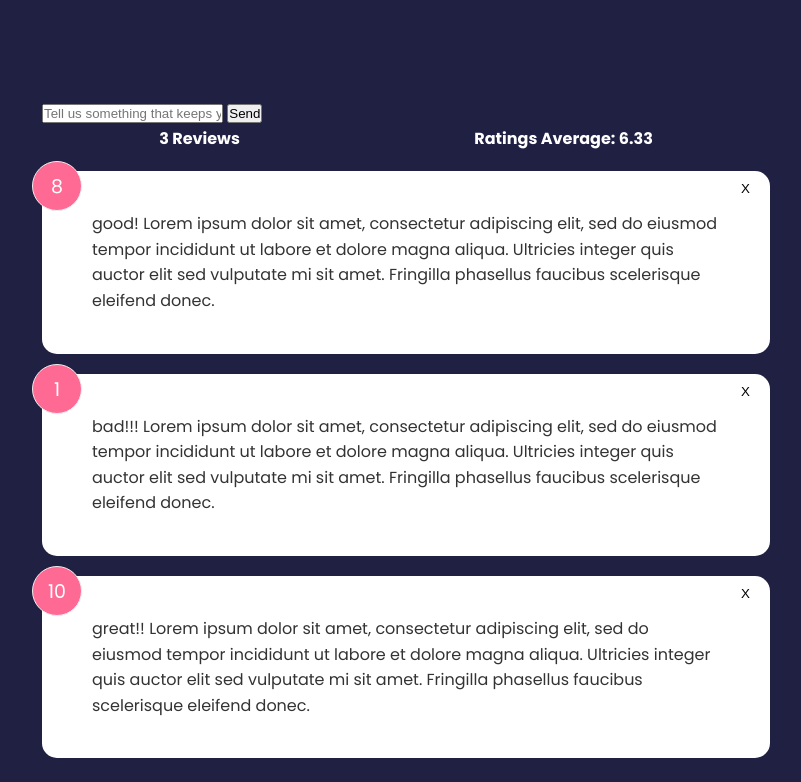
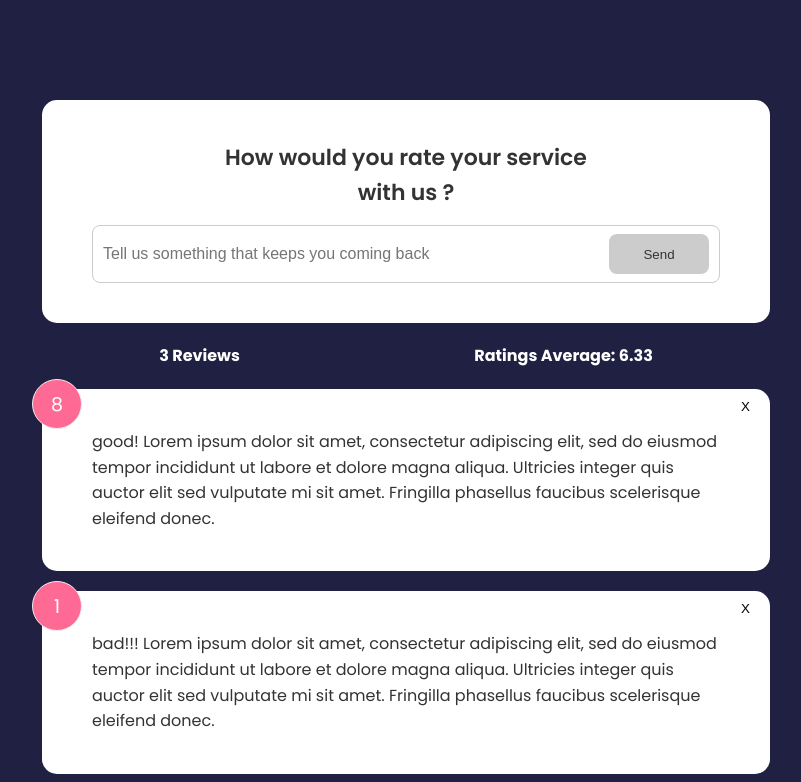
Before and after one commit to barrystone/feedback-app, a Svelte app: page / in a window 1280 px wide. Shown: the top 782 px of the page, without its empty margins (234-1035 px from the left). Built offline with nearby package versions, Linux system fonts and the light colour scheme.

Commit message:
[feat] Buttron component, form bind: value to text in form and style

```diff
--- /dev/null
+++ b/src/components/Button.svelte
@@ -0,0 +1,40 @@
+<script>
+  export let style = 'primary';
+  export let type = 'button';
+  export let disabled = 'false';
+</script>
+
+<button class={style} {type} {disabled}>
+  <slot />
+</button>
+
+<style>
+  button {
+    color: #fff;
+    border: 0;
+    border-radius: 8px;
+    color: #fff;
+    width: 100px;
+    height: 40px;
+    cursor: pointer;
+  }
+  .primary {
+    background-color: #202142;
+  }
+  .secondary {
+    background: #ff6a95;
+  }
+  button:hover {
+    transform: scale(0.98);
+    opacity: 0.9;
+  }
+  button:disabled {
+    background-color: #cccccc;
+    color: #333;
+    cursor: auto;
+  }
+  button:disabled:hover {
+    transform: scale(1);
+    opacity: 1;
+  }
+</style>
--- a/src/components/FeedbackForm.svelte
+++ b/src/components/FeedbackForm.svelte
@@ -1,14 +1,57 @@
 <script>
+  import Button from './Button.svelte';
+  import Card from './Card.svelte';
+
+  export let text = '';
+  export let btnDisable = true;
 </script>
 
+<Card>
+  <header>
+    <h2>How would you rate your service with us ?</h2>
+  </header>
   <!-- Rating select form -->
   <form>
     <div class="input-group">
       <input
         type="text"
-      placeholder="Tell us something that keeps you coming back
-    "
+        bind:value={text}
+        placeholder="Tell us something that keeps you coming back"
       />
-    <button>Send</button>
+      <Button disabled={btnDisable} type="submit">Send</Button>
     </div>
   </form>
+</Card>
+
+<style>
+  header {
+    max-width: 400px;
+    margin: auto;
+  }
+  header h2 {
+    font-size: 22px;
+    font-weight: 600;
+    text-align: center;
+  }
+  .input-group {
+    display: flex;
+    flex-direction: row;
+    border: 1px solid #ccc;
+    padding: 8px 10px;
+    border-radius: 8px;
+    margin-top: 15px;
+  }
+  input {
+    flex-grow: 2;
+    border: none;
+    font-size: 16px;
+  }
+  input:focus {
+    outline: none;
+  }
+  .message {
+    padding-top: 10px;
+    text-align: center;
+    color: rebeccapurple;
+  }
+</style>
```
Lines whose indentation alone changed are shown as unchanged.
